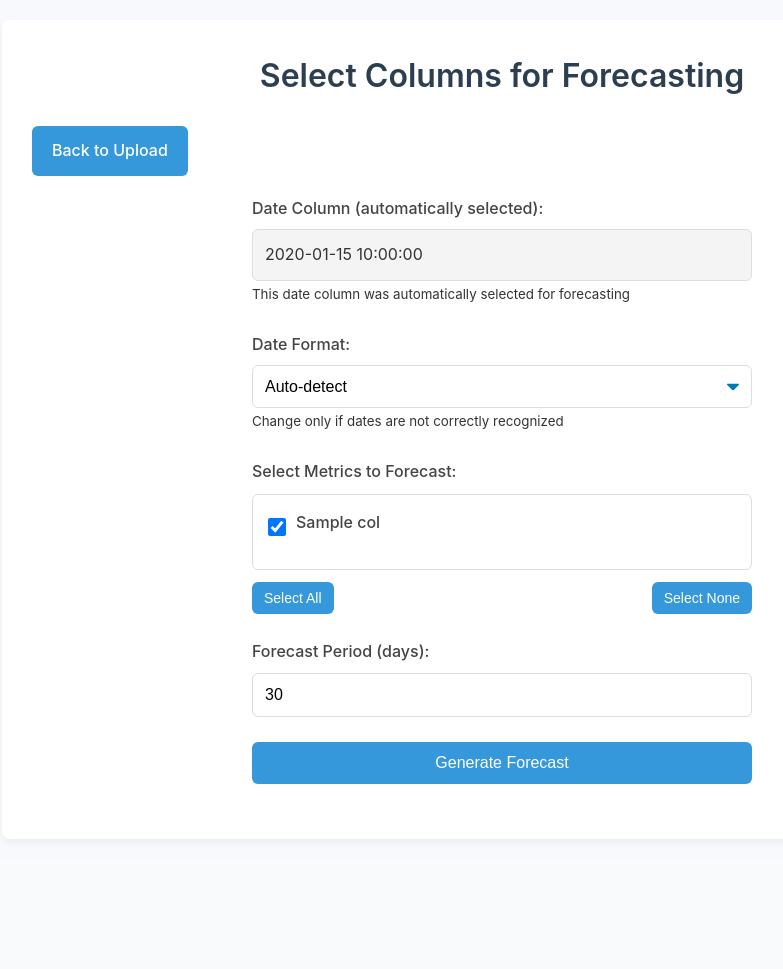
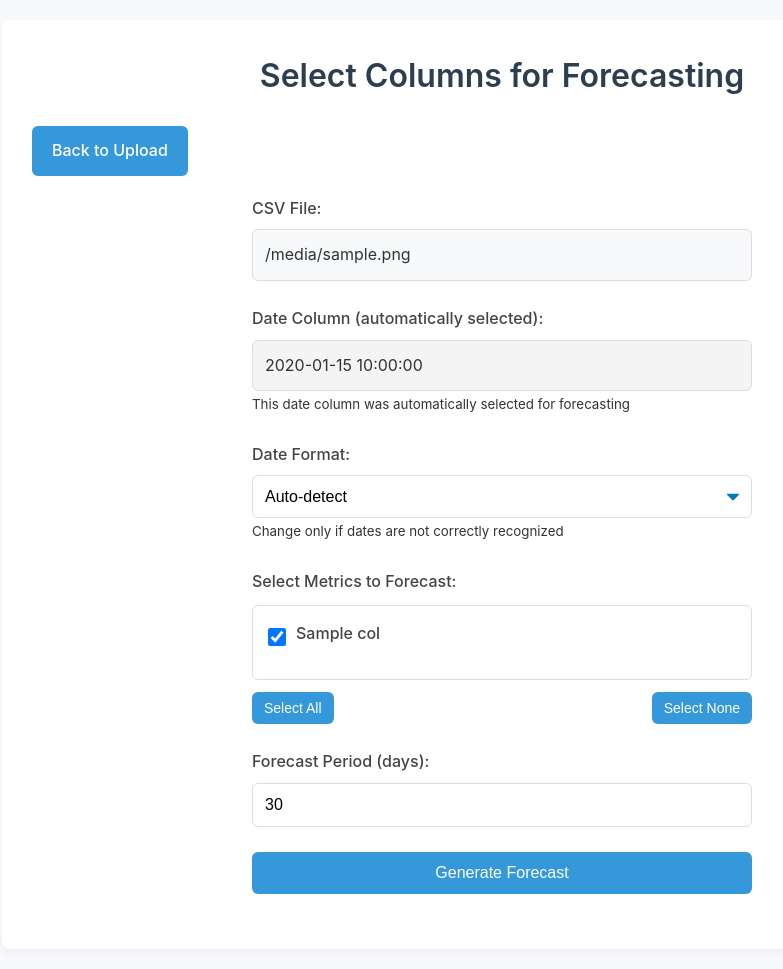
Before and after one commit to techaras/unyte-predictions, a Flask app: template templates/select_columns.html in a window 1280 px wide. Shown: the whole page, without its empty margins (138-921 px from the left). Before the commit the page ends 784 px from the top, so only its background shows below. Run offline with Flask 3, Linux system fonts and the light colour scheme; the template is opened without the code that fills it: most values are stand-ins (such as "Sample title", 1, 10 or a date in 2020).

Commit message:
Added csv file preview

```diff
--- a/routes/main_routes.py
+++ b/routes/main_routes.py
@@ -52,6 +52,7 @@ def upload_file():
 
             # Store the filename and format info in session to retrieve it later
             session['uploaded_file'] = unique_filename
+            session['original_filename'] = file.filename  # Store original filename
             session['file_format'] = file_format
             session['detected_date_format'] = detected_date_format
             # Store the selected date column (first/only one in the list)
@@ -64,7 +65,8 @@ def upload_file():
                                   date_cols=date_cols,  # Still pass this for backward compatibility
                                   selected_date_col=date_cols[0],  # But explicitly pass the selected one
                                   numeric_cols=numeric_cols,
-                                  detected_format=detected_date_format)
+                                  detected_format=detected_date_format,
+                                  original_filename=file.filename)  # Pass original filename to template
 
         except Exception as e:
             error_message = f'Error processing file: {str(e)}'
@@ -115,6 +117,7 @@ def process():
         # Clean up the file
         os.remove(file_path)
         session.pop('uploaded_file', None)
+        session.pop('original_filename', None)  # Clean up original filename from session
         session.pop('detected_date_format', None)
         session.pop('file_format', None)
         session.pop('selected_date_col', None)
@@ -129,6 +132,7 @@ def process():
         if os.path.exists(file_path):
             os.remove(file_path)
         session.pop('uploaded_file', None)
+        session.pop('original_filename', None)  # Clean up original filename from session
         session.pop('detected_date_format', None)
         session.pop('file_format', None)
         session.pop('selected_date_col', None)
--- a/templates/select_columns.html
+++ b/templates/select_columns.html
@@ -21,6 +21,16 @@
                 </div>
             {% endif %}
         {% endwith %}
+
+        <!-- Add this new section to display the CSV filename -->
+        <div class="column-select-form">
+            <div class="form-group">
+                <label>CSV File:</label>
+                <div style="padding: 12px; background-color: #f8f9fa; border: 1px solid #ddd; border-radius: 6px; text-align: left; font-size: 16px; cursor: default;">
+                    {{ original_filename }}
+                </div>
+            </div>
+        </div>
 
         <form action="{{ url_for('main.process') }}" method="post" class="column-select-form">
             <div class="form-group">
```
